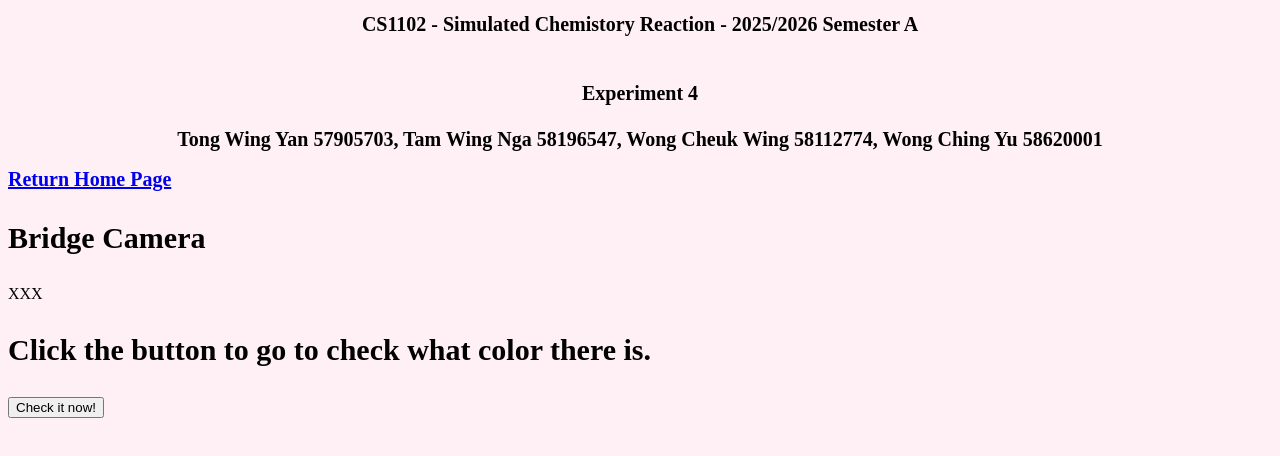
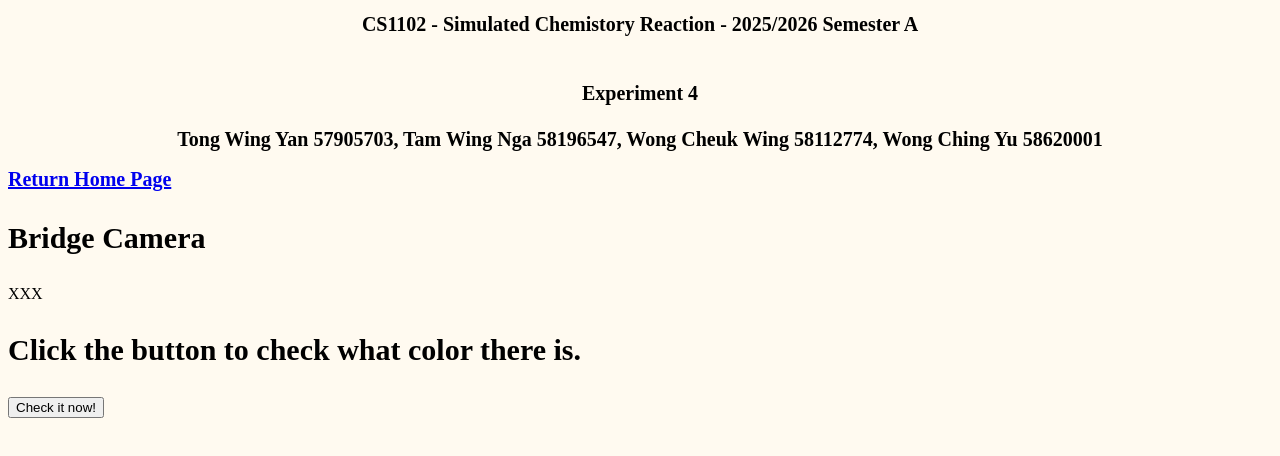
Before and after one commit to CS1102-2526A/Experiment-4, a plain HTML site: page index.html in a window 1280 px wide. Drawn offline with Linux system fonts and the light colour scheme.

Commit message:
Update index.html

```diff
--- a/index.html
+++ b/index.html
@@ -13,8 +13,8 @@ h1 {
 }
 
 body {
-    background-color: #FFF0F5;
-    }
+    background-color: #FFFAF0;
+}
 
 h2 {
     font-size: 20px;
@@ -38,7 +38,7 @@ h3 {
 <h3>Bridge Camera</h3>
 <p>XXX</p>
 
-<h3>Click the button to go to check what color there is.</h3>
+<h3>Click the button to check what color there is.</h3>
 
 
 <button onclick="location.href='sensors.html';">Check it now!</button>
```
